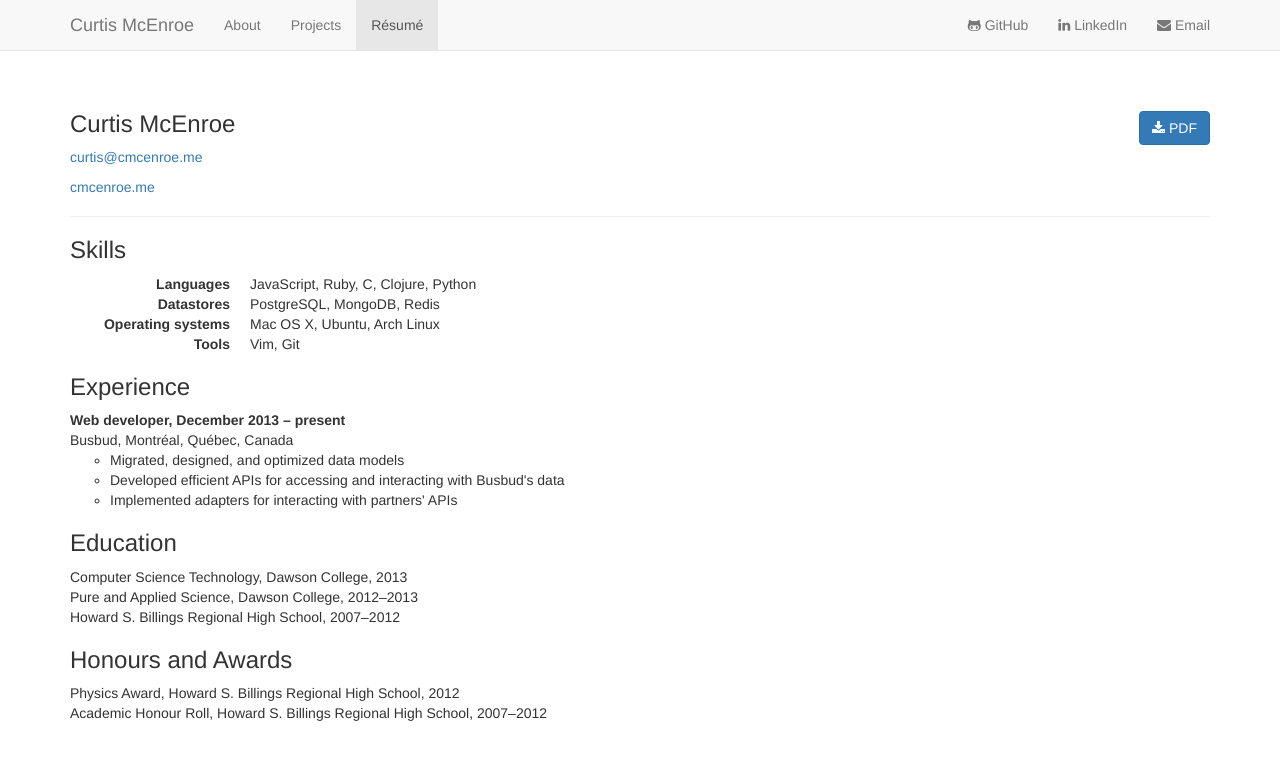
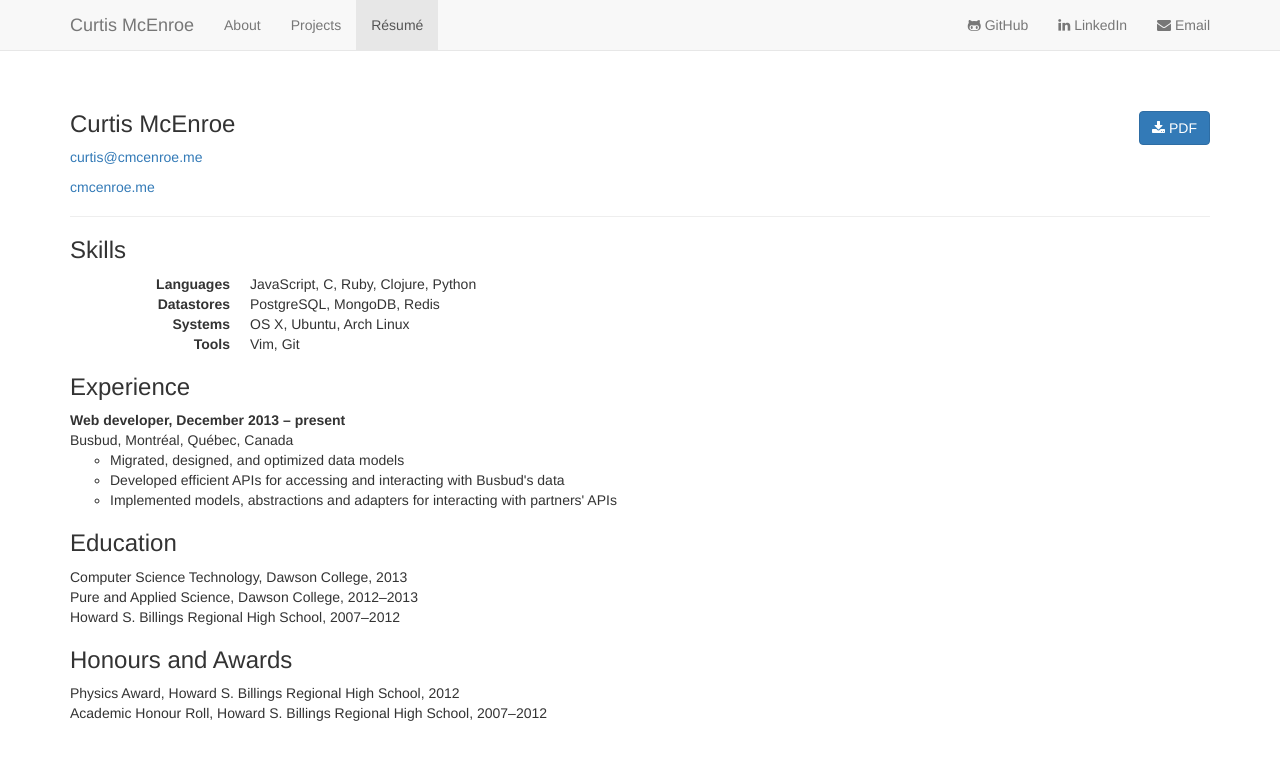
Before and after one commit to causal-agent/programble.github.io, a Jekyll site: the page built from resume.html, in a window 1280 px wide. Shown: the top 760 px of the page. Built offline with Jekyll 4.4.1, drawn with Linux system fonts in a browser that asks for light colours; nearby versions of some CDN libraries.

Commit message:
Slight resume update

```diff
--- a/resume.html
+++ b/resume.html
@@ -36,13 +36,13 @@ id: resume
 
 <dl class="dl-horizontal">
   <dt>Languages</dt>
-  <dd>JavaScript, Ruby, C, Clojure, Python</dd>
+  <dd>JavaScript, C, Ruby, Clojure, Python</dd>
 
   <dt>Datastores</dt>
   <dd>PostgreSQL, MongoDB, Redis</dd>
 
-  <dt>Operating systems</dt>
-  <dd>Mac OS X, Ubuntu, Arch Linux</dd>
+  <dt>Systems</dt>
+  <dd>OS X, Ubuntu, Arch Linux</dd>
 
   <dt>Tools</dt>
   <dd>Vim, Git</dd>
@@ -57,7 +57,7 @@ id: resume
     <ul>
       <li>Migrated, designed, and optimized data models</li>
       <li>Developed efficient APIs for accessing and interacting with Busbud's data</li>
-      <li>Implemented adapters for interacting with partners' APIs</li>
+      <li>Implemented models, abstractions and adapters for interacting with partners' APIs</li>
     </ul>
   </li>
 </ol>
```
